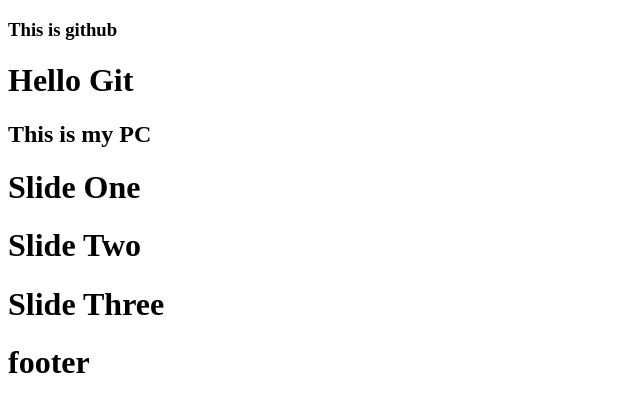
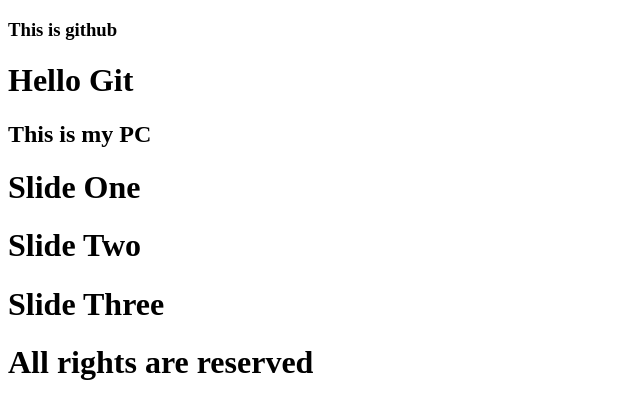
Before and after one commit to Abbas-Nikzad/git-project-1, a plain HTML site: page index.html in a window 1280 px wide. Shown: the whole page, without its empty margins (0-640 px from the left). Drawn offline with Linux system fonts and the light colour scheme.

Commit message:
footer updated

```diff
--- a/index.html
+++ b/index.html
@@ -16,7 +16,7 @@
         <h1>Slide Three</h1>
     </div>
     <footer>
-        <h1>footer</h1>
+        <h1>All rights are reserved</h1>
     </footer>
 </body>
 </html>
```
